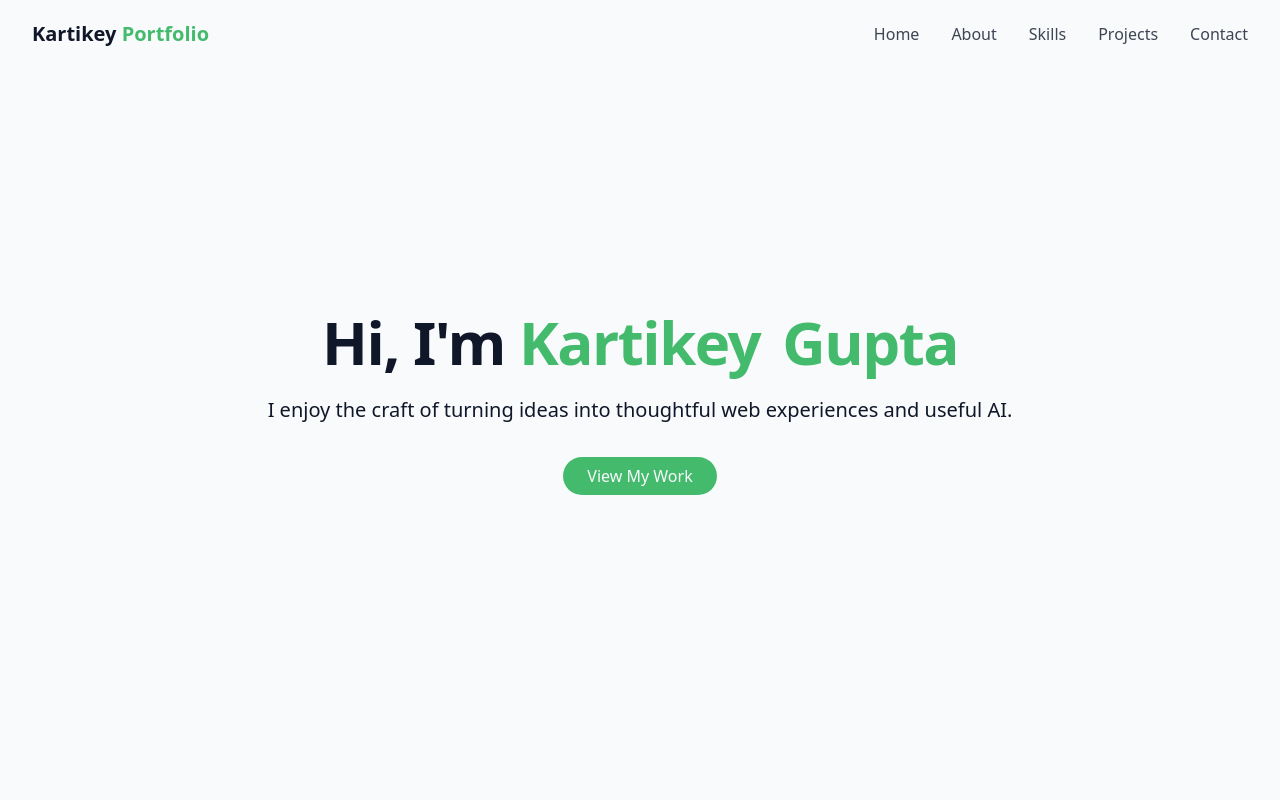
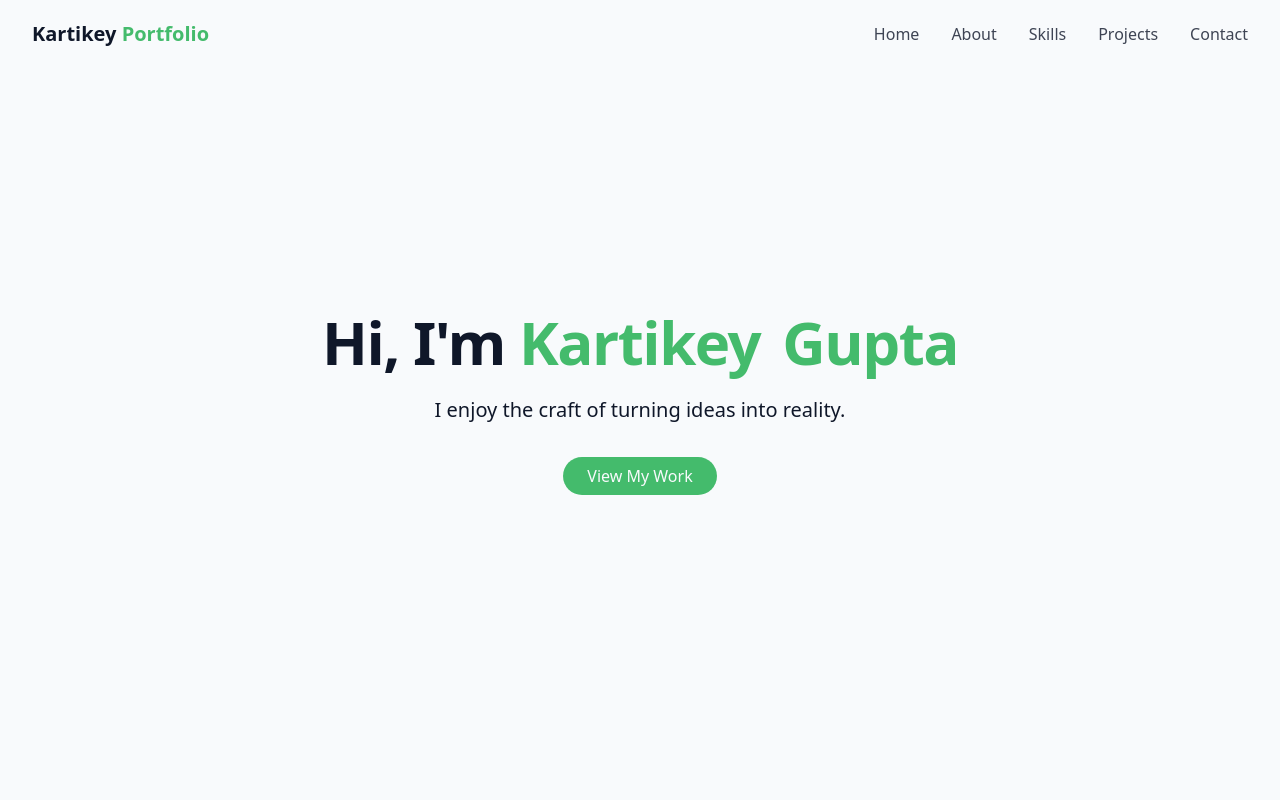
Before and after one commit to Kartikey-Gupta826/Portfolio, a React (Vite) app: page / in a window 1280 px wide. Shown: the top 800 px of the page. Built offline with nearby package versions, Linux system fonts and the light colour scheme.

Commit message:
change content

```diff
--- a/src/components/HeroSection.jsx
+++ b/src/components/HeroSection.jsx
@@ -19,8 +19,7 @@ export const HeroSection = () => {
           </h1>
 
           <p className="text-lg md:text-xl text-muted-foreground max-2-2xl mx-auto opacity-0 animate-fade-in-delay-3">
-            I enjoy the craft of turning ideas into thoughtful web experiences
-            and useful AI.
+            I enjoy the craft of turning ideas into reality.
           </p>
 
           <div className="pt-4 opacity-0 animate-fade-in-delay-4">
```
